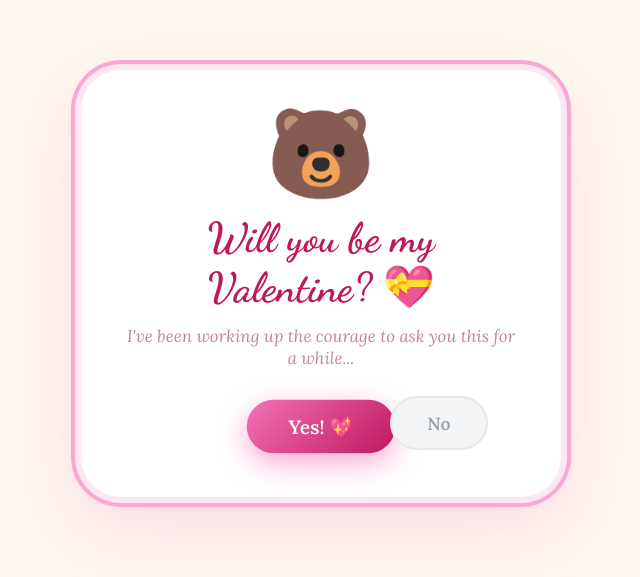
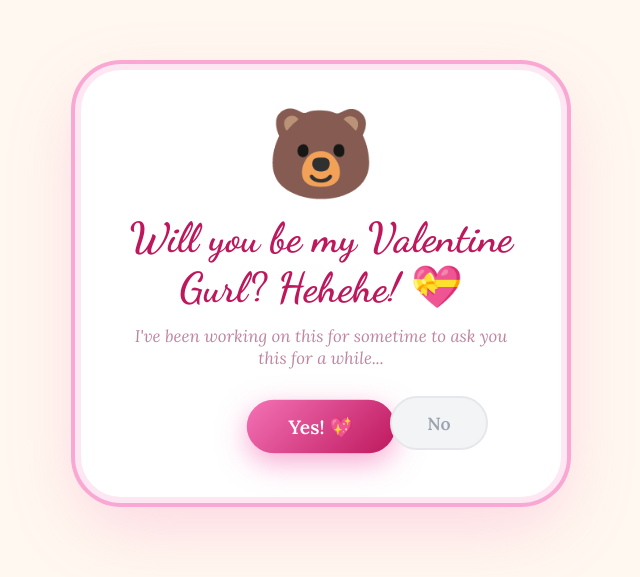
Before and after one commit to Ski146/Valetinesfun, a plain HTML site: page index.html in a window 1280 px wide. Shown: the part 117-694 px from the top of the page, without its empty margins (319-959 px from the left). Drawn offline with Linux system fonts and the light colour scheme.

Commit message:
Update Valentine's message and subtitle in index.html

```diff
--- a/index.html
+++ b/index.html
@@ -173,8 +173,8 @@
 
   <div id="askView">
     <span class="bear">🐻</span>
-    <h1>Will you be my Valentine? 💝</h1>
-    <p class="subtitle">I've been working up the courage to ask you this for a while...</p>
+    <h1>Will you be my Valentine Gurl? Hehehe! 💝</h1>
+    <p class="subtitle">I've been working on this for sometime to ask you this for a while...</p>
     <div class="buttons">
       <button class="btn-yes" id="yesBtn">Yes! 💖</button>
     </div>
@@ -183,7 +183,7 @@
   <div class="yes-screen" id="yesView">
     <span class="big-heart">💗</span>
     <h2>Yay!! You made me the happiest! 🥰</h2>
-    <p>I promise to make this the best Valentine's Day ever 🌹</p>
+    <p>Wishing you the best Valentine's Day ever 🌹</p>
     <span style="font-size:3rem; margin-top:0.5rem;">🎉💌🍫🌹</span>
   </div>
 
```
